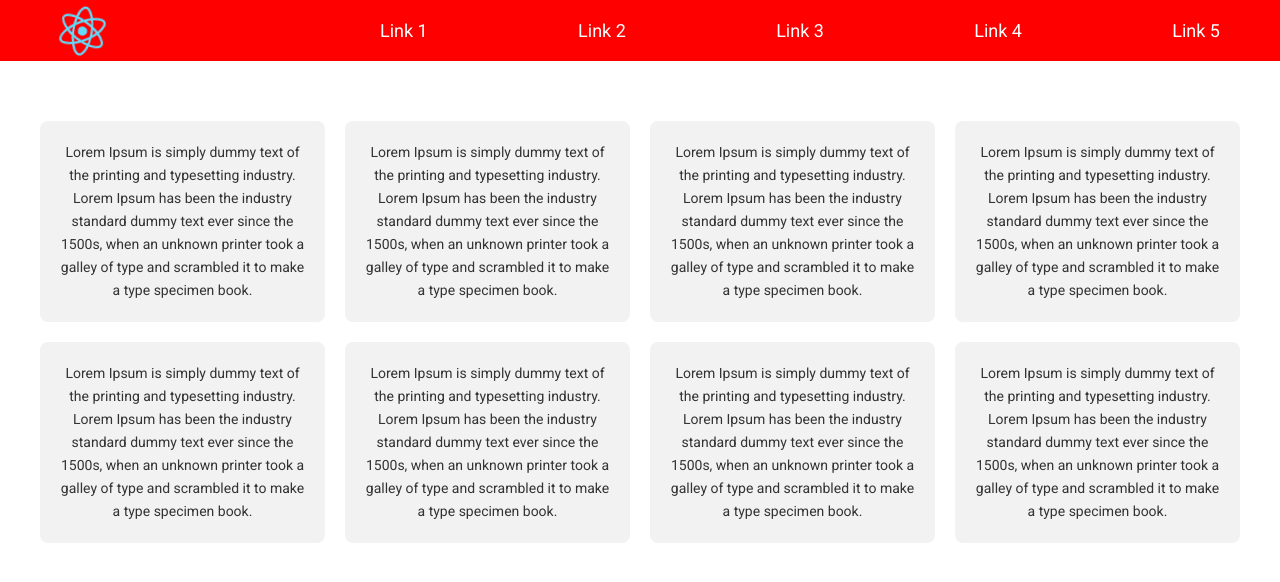
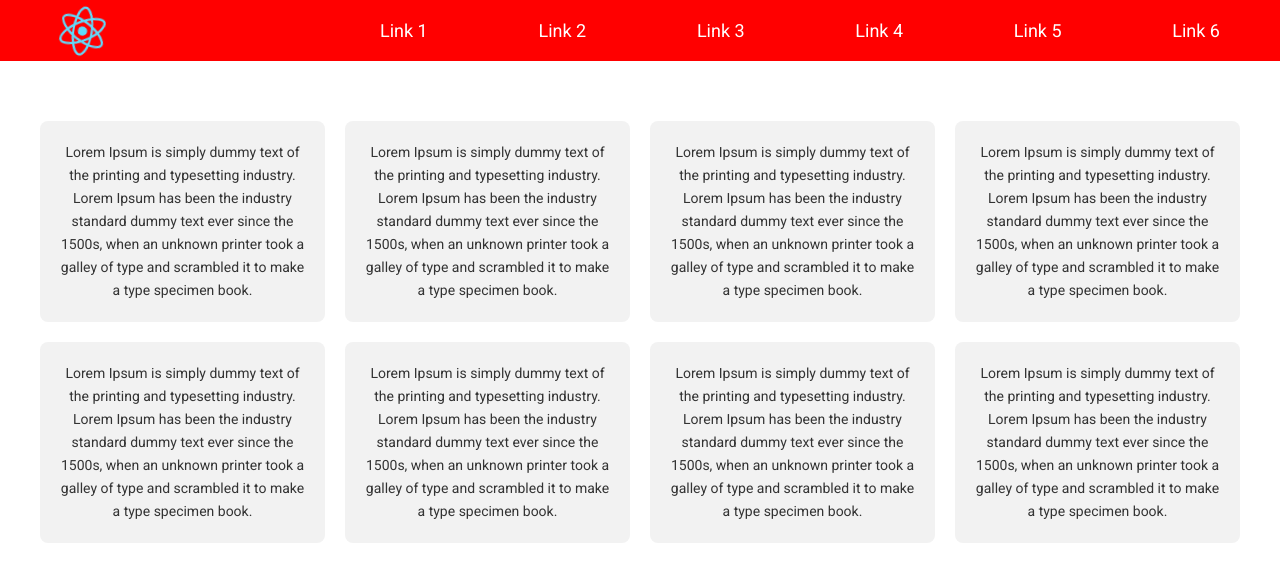
Before and after one commit to escabora/useful-commands-git, a React (Create React App) app in the folder app/: page / in a window 1280 px wide. Shown: the top 582 px of the page. Built offline with nearby package versions, Linux system fonts and the light colour scheme.

Commit message:
feat: add link menu

```diff
--- a/app/src/App.js
+++ b/app/src/App.js
@@ -14,6 +14,7 @@ function App() {
             <a href=''>Link 3</a>
             <a href=''>Link 4</a>
             <a href=''>Link 5</a>
+            <a href=''>Link 6</a>
           </nav>
         </div>
       </header>
```
